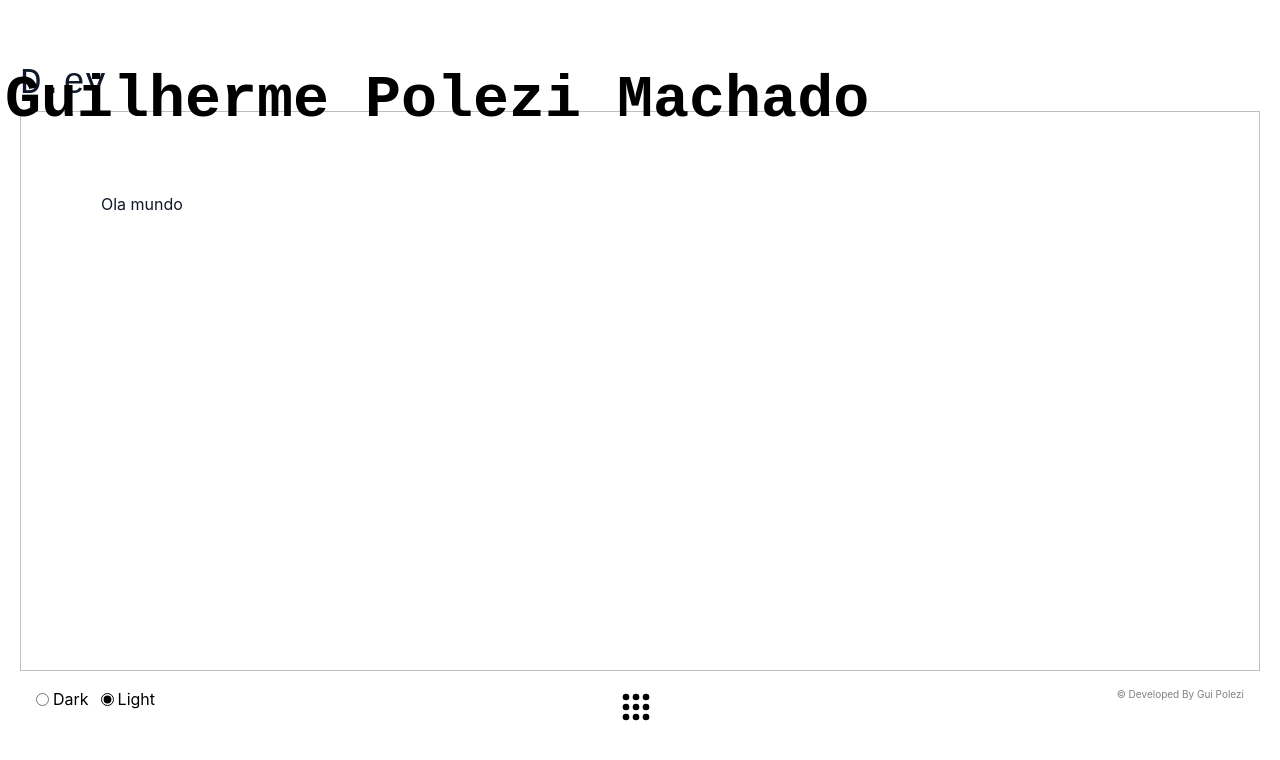
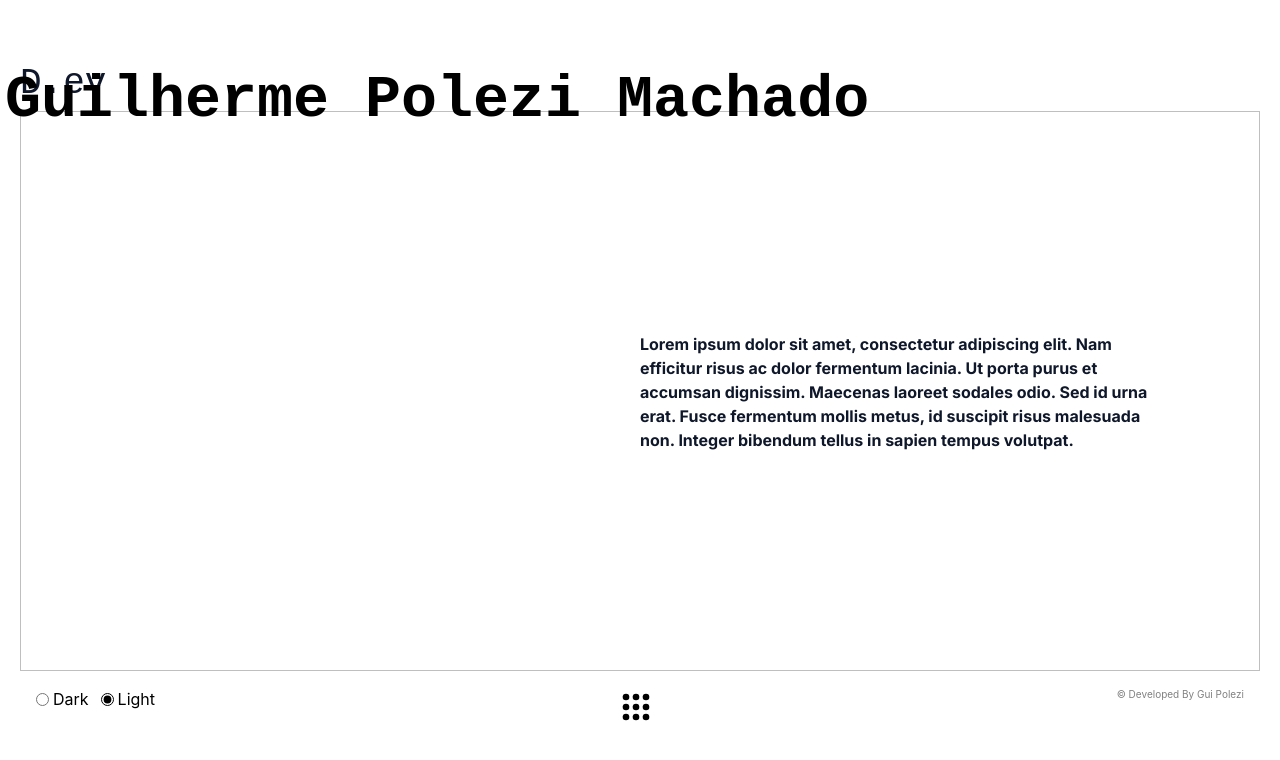
Before and after one commit to GuiPolezi/portfolio-dev, a React (Vite) app: page / in a window 1280 px wide. Shown: the top 760 px of the page. Built offline with nearby package versions, Linux system fonts and the light colour scheme; a web font is replaced by a local one.

Commit message:
Creating hero section

```diff
--- a/index.html
+++ b/index.html
@@ -17,7 +17,7 @@
       <span id="dev-ev">ev</span>
     </h1>
 
-    <div class="absolut inline-block cursor-default select-none parallax-layer" data-speed="5" id="glitch-wrapper">
+    <div class="absolut inline-block cursor-default select-none parallax-layer" data-speed="8" id="glitch-wrapper">
 
       <h2 id="myName" class="text-2xl lg:text-6xl font-bold text-black dark:text-white">Guilherme Polezi Machado</h2>
 
--- a/src/index.css
+++ b/src/index.css
@@ -1,4 +1,5 @@
 @import url('https://fonts.googleapis.com/css2?family=Iosevka+Charon+Mono:ital,wght@0,300;0,400;0,500;0,700;1,300;1,400;1,500;1,700&display=swap');
+@import url('https://fonts.googleapis.com/css2?family=Inter:ital,opsz,wght@0,14..32,100..900;1,14..32,100..900&display=swap');
 @import "tailwindcss";
 @variant dark (&:where(.dark, .dark *));
 
@@ -52,3 +53,11 @@ font-family: "Iosevka Charon Mono", monospace;
 .dropdown-item a:hover {
   color: gray;
 }
+
+
+/* Pages */
+#textHome {
+  font-family: "Inter", sans-serif;
+    font-weight: 500;
+    cursor: default;
+}
--- a/src/pages/index.jsx
+++ b/src/pages/index.jsx
@@ -1,7 +1,13 @@
 export function Home() {
     return (
-        <div>
-            <p>Ola mundo</p>
+        <div className="flex items-center h-100">
+            <div className="grid grid-cols-2 p-5">
+                <div className="col-span-1">
+                </div>
+                <div className="col-span-1">
+                    <p id="textHome" className="text-start" style={{fontWeight: 'bold'}}>Lorem ipsum dolor sit amet, consectetur adipiscing elit. Nam efficitur risus ac dolor fermentum lacinia. Ut porta purus et accumsan dignissim. Maecenas laoreet sodales odio. Sed id urna erat. Fusce fermentum mollis metus, id suscipit risus malesuada non. Integer bibendum tellus in sapien tempus volutpat.</p>
+                </div>
+            </div>
         </div>
     )
 }
```
